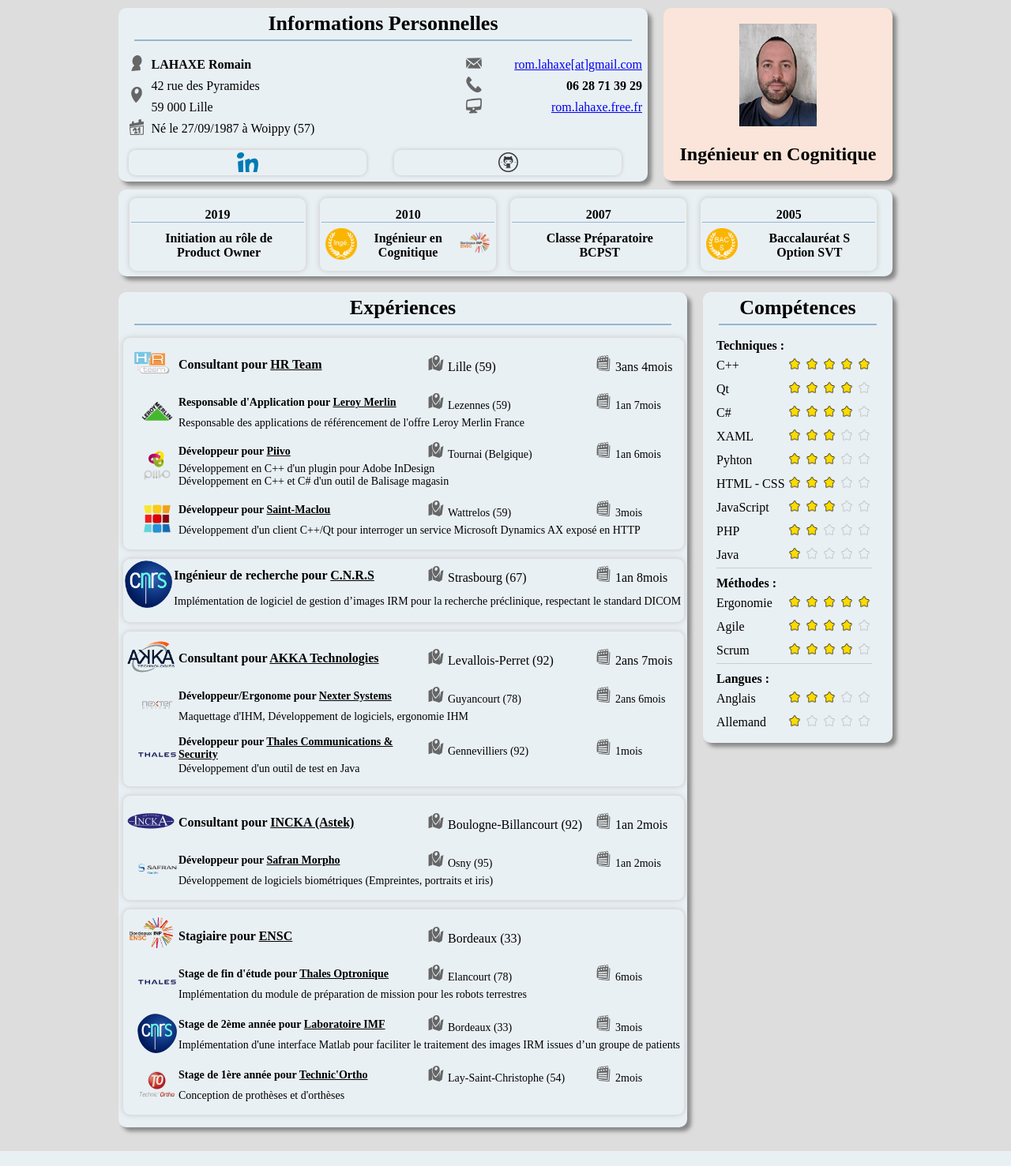
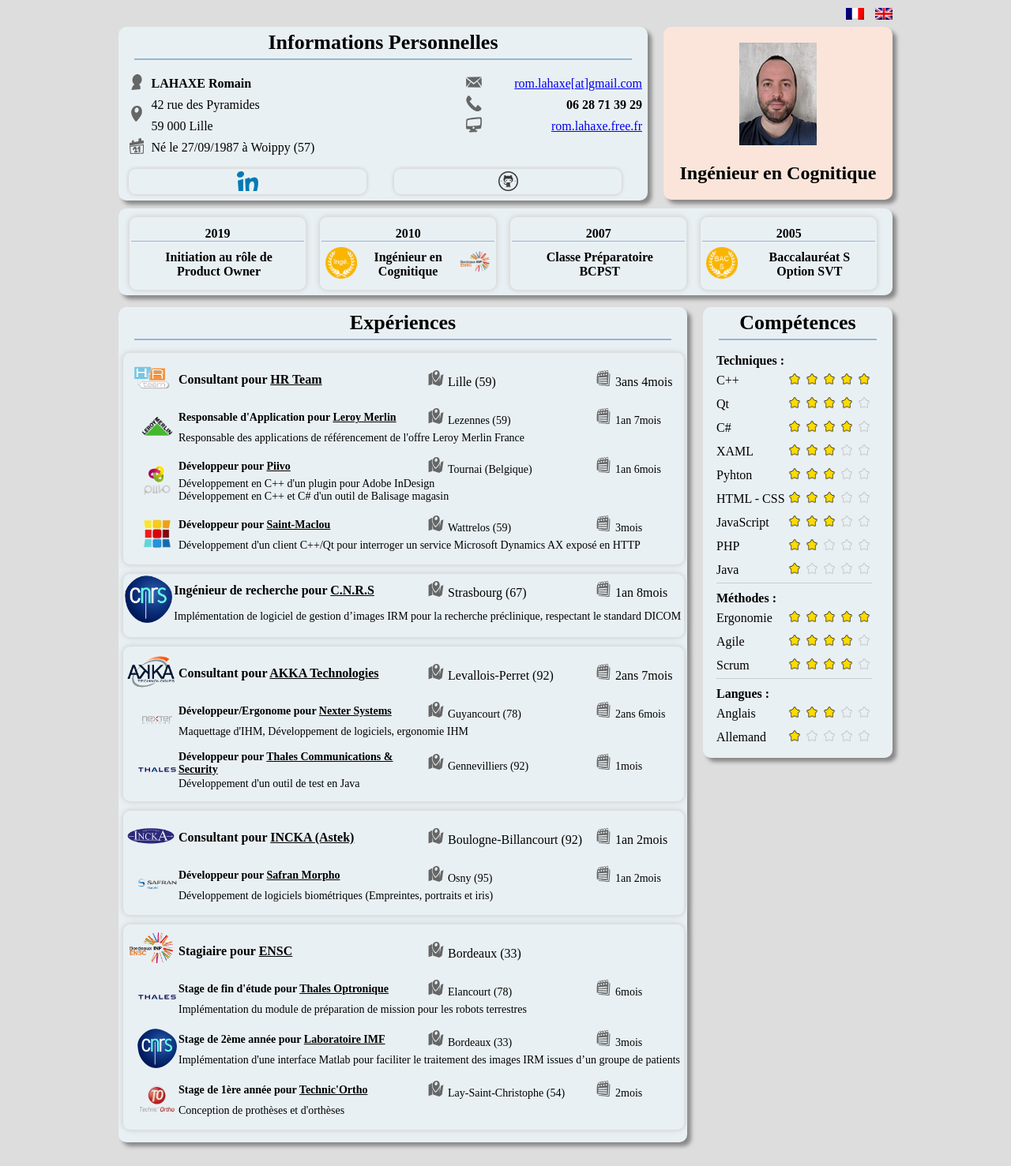
Before and after one commit to Lahaxe/site_perso, a PHP site: page / in a window 1280 px wide. Shown: the whole page at 79% size. Run offline with PHP 8.4, Linux system fonts and the light colour scheme.

Commit message:
internationalisation du site

```diff
--- a/CSS/style_main.css
+++ b/CSS/style_main.css
@@ -30,6 +30,19 @@ h1
     margin: 0px 15px 15px 15px;
     padding-bottom: 5px;
 	text-align:center;
+}
+
+/*-----------------------------------------------------------------------------*/
+/*----------------------------------- LANGUE ----------------------------------*/
+
+#language {
+  margin-top: 10px;
+  text-align: right;
+}
+
+#language img {
+  margin: 0px 10px 0px 0px;
+  height: 15px;
 }
 
 /*-----------------------------------------------------------------------------*/
@@ -66,7 +79,7 @@ h1
     background-color: #E9F0F4;
     border-radius: 10px;
     box-shadow: 5px 5px 5px #888888;
-    margin: 10px;
+    margin: 5px 10px 10px 10px;
     min-height: 100px;
     padding: 5px;
 }
--- a/header_begin.php
+++ b/header_begin.php
@@ -1,10 +1,31 @@
 <!DOCTYPE html PUBLIC "-//W3C//DTD XHTML 1.0 Strict//EN" "http://www.w3.org/TR/xhtml1/DTD/xhtml1-strict.dtd">
 <html xmlns="http://www.w3.org/1999/xhtml" xml:lang="fr" >
 
+<?php
+    if (isset($_GET['lang']))
+    {
+        $lang = $_GET['lang'];
+    }
+    else
+    {
+        $lang = "fr";
+    }
+
+    switch ($lang)
+    {
+        case 'fr':
+            require_once 'lang_fr.php';
+            break;
+        case 'en':
+            require_once 'lang_en.php';
+            break;
+    }
+?>
+
 <head>
-    <title>Lahaxe Romain - Ingénieur en Cognitique</title>
+    <title><?php echo constant("TITLE"); ?></title>
     <meta http-equiv="Content-Type" content="text/html; charset=utf-8" />
-    <meta name="description" content="Curriculum Vitae de Romain Lahaxe - Ingénieur en Cognitique" />
+    <meta name="description" content="<?php echo constant("DESCRIPTION"); ?>" />
     <meta name="robots" content="index" />
     <meta name="revisit-after" content="7 days" />
     <meta name="copyright" content="© Lahaxe Romain" />
--- a/index.php
+++ b/index.php
@@ -16,6 +16,14 @@
     <div id="corps">
 
     <!-- _____________________________________________________________________ -->
+
+    <div id="language">
+        <form method="get" action="index.php">
+            <input name="lang" type="hidden" value="<?php echo $lang; ?>">
+            <a href="#" onclick="document.forms[0].lang.value='fr'; document.forms[0].submit();"><img src="images/fr.png" alt="fr" title="Français"></a>
+            <a href="#" onclick="document.forms[0].lang.value='en'; document.forms[0].submit();"><img src="images/en.png" alt="en" title="English"></a>
+        </form>
+    </div>
 
     <div id="info_perso">
         <div id="content" class="information">
--- /dev/null
+++ b/lang_en.php
@@ -0,0 +1,6 @@
+<?php
+
+define ('TITLE', 'Lahaxe Romain - Engineer in Cognitique');
+define ('DESCRIPTION', 'Resume of Romain Lahaxe - Engineer in Cognitique');
+
+?>
--- /dev/null
+++ b/lang_fr.php
@@ -0,0 +1,6 @@
+<?php
+
+define ('TITLE', 'Lahaxe Romain - Ingénieur en Cognitique');
+define ('DESCRIPTION', 'CV de Romain Lahaxe - Ingénieur en Cognitique');
+
+?>
```
Also changed, not shown: images/en.png (added), images/fr.png (added).
